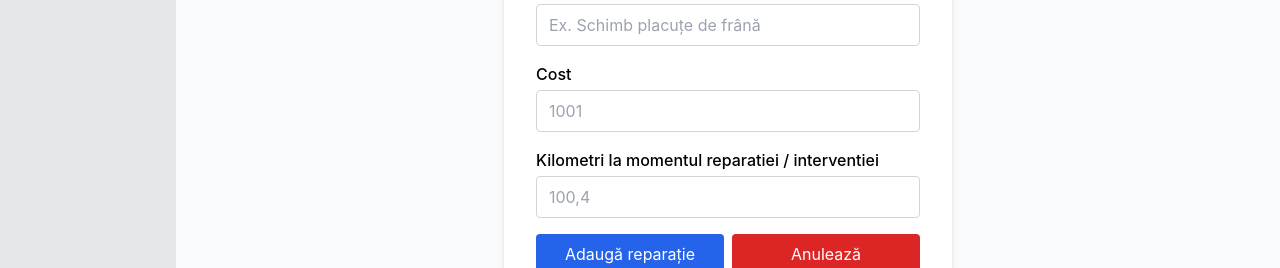
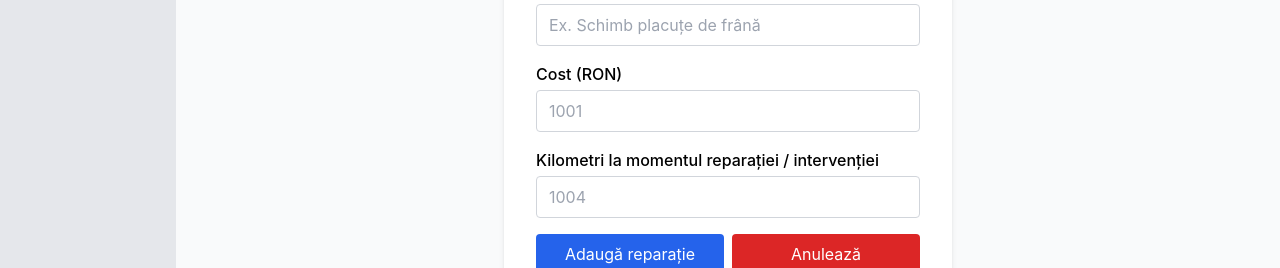
Before and after one commit to EdwardN93/react-final-project, a React (Vite) app: page /repairs/1 in a window 1280 px wide. Shown: the part 387-655 px from the top of the page. Built offline with nearby package versions, Linux system fonts and the light colour scheme; no server answers.

Commit message:
changed how repair km display

```diff
--- a/db.json
+++ b/db.json
@@ -68,7 +68,7 @@
         {
           "intervention": "Revizie",
           "cost": "897",
-          "repairAtKm": "15,000",
+          "repairAtKm": "15000",
           "createdAt": "2025-08-18T17:01:15.767Z"
         },
         {
@@ -76,6 +76,12 @@
           "cost": "1500",
           "repairAtKm": "15100",
           "createdAt": "2025-08-18T17:02:32.028Z"
+        },
+        {
+          "intervention": "Revizie",
+          "cost": "8551",
+          "repairAtKm": "12334",
+          "createdAt": "2025-08-20T18:18:25.439Z"
         }
       ]
     },
@@ -105,7 +111,7 @@
       "category": "Autoturism M1",
       "department": "Logistică",
       "user": "Laurentiu Nedelcu",
-      "status": "Activa",
+      "status": "Vanduta",
       "nextRevDate": "2026-08-07",
       "kilometers": "150,000",
       "id": 6
@@ -128,12 +134,12 @@
         {
           "intervention": "Schimb placute de frana",
           "cost": "875",
-          "repairAtKm": "121,000"
+          "repairAtKm": "121000"
         },
         {
           "intervention": "Revizie",
           "cost": "1350",
-          "repairAtKm": "131,200"
+          "repairAtKm": "131200"
         }
       ]
     },
--- a/src/Components/AddRepairs/AddRepairs.tsx
+++ b/src/Components/AddRepairs/AddRepairs.tsx
@@ -71,7 +71,7 @@ export function AddRepairs() {
     const newRepair = {
       intervention: values.intervention,
       cost: values.cost,
-      repairAtKm: String(values.repairAtKm).replace(".", ","),
+      repairAtKm: values.repairAtKm,
       createdAt: new Date().toISOString(),
     };
 
@@ -150,7 +150,7 @@ export function AddRepairs() {
 
           <div className="mb-4">
             <label htmlFor="cost" className="block mb-1 font-medium">
-              Cost
+              Cost (RON)
             </label>
             <input
               type="number"
@@ -168,14 +168,14 @@ export function AddRepairs() {
 
           <div className="mb-4">
             <label htmlFor="repairAtKm" className="block mb-1 font-medium">
-              Kilometri la momentul reparatiei / interventiei
+              Kilometri la momentul reparației / intervenției
             </label>
             <input
               type="text"
               id="repairAtKm"
               name="repairAtKm"
               className="w-full border border-gray-300 rounded px-3 py-2 focus:outline-none focus:ring focus:ring-blue-400"
-              placeholder="100,4"
+              placeholder="1004"
               defaultValue={defaultValues.repairAtKm}
               onChange={handleInputChange}
             />
--- a/src/Components/VehicleDetails/VehicleDetails.tsx
+++ b/src/Components/VehicleDetails/VehicleDetails.tsx
@@ -161,7 +161,7 @@ export function VehicleDetails() {
                   >
                     <span className="text-gray-700">{repair.intervention}</span>
                     <span className="text-gray-700 text-center">
-                      Kilometri: {repair.repairAtKm}
+                      Kilometri: {Number(repair.repairAtKm).toLocaleString()}
                     </span>
                     <span className="text-gray-900 font-semibold text-right">
                       {Number(repair.cost).toLocaleString()} RON
```
